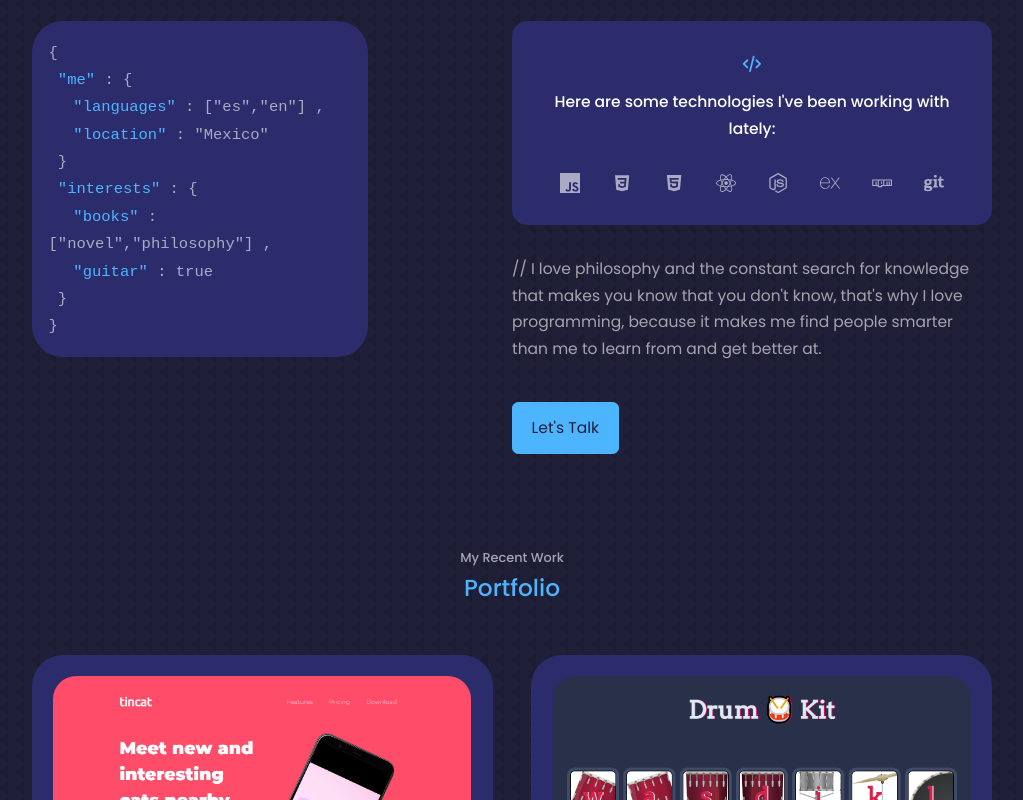
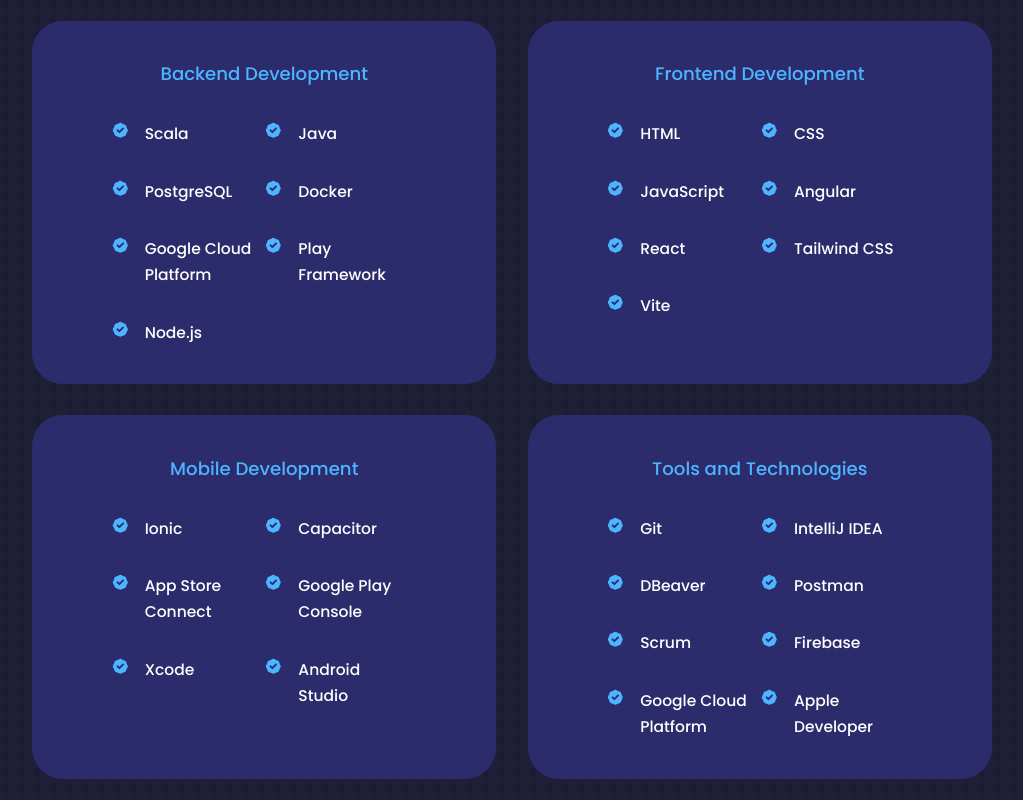
Before and after one commit to Davidsmait/WorkSamples, a React (Vite) app: page / in a window 1280 px wide. Shown: the part 980-1780 px from the top of the page, without its empty margins (128-1151 px from the left). Built offline with nearby package versions, Linux system fonts and the light colour scheme.

Commit message:
fix: - experience first - experience__details-icon - nav

```diff
--- a/src/App.jsx
+++ b/src/App.jsx
@@ -15,9 +15,9 @@
     <div className="App">
       <Header />
       <Nav />
-      <About />
+        <Experience />
+        <About />
       <Portfolio />
-      <Experience />
       {/* <Contact /> */}
       <Footer />
     </div>
--- a/src/components/experience/Experience.jsx
+++ b/src/components/experience/Experience.jsx
@@ -1,85 +1,238 @@
 import React from 'react'
 import './experience.css'
-import {HiBadgeCheck} from 'react-icons/hi'
+import { HiBadgeCheck } from 'react-icons/hi'
 
 const Experience = () => {
     return (
         <section id='experience' className='experience__section'>
-      <h5>What Skills I have</h5>
+            <h5>What Skills I Have</h5>
             <h2>My Experience</h2>
 
             <div className="container experience__container">
+                <div className="experience__backend">
+                    <h3>Backend Development</h3>
+                    <div className="experience__content">
+                        <article className='experience__details'>
+                            <HiBadgeCheck className='experience__details-icon'/>
+                            <div>
+                                <h4>Scala</h4>
+                            </div>
+                        </article>
+                        <article className='experience__details'>
+                            <HiBadgeCheck className='experience__details-icon'/>
+                            <div>
+                                <h4>Java</h4>
+                            </div>
+                        </article>
+
+                        <article className='experience__details'>
+                            <HiBadgeCheck className='experience__details-icon'/>
+                            <div>
+                                <h4>PostgreSQL</h4>
+                            </div>
+                        </article>
+                        <article className='experience__details'>
+                            <HiBadgeCheck className='experience__details-icon'/>
+                            <div>
+                                <h4>Docker</h4>
+                            </div>
+                        </article>
+                        <article className='experience__details'>
+                            <HiBadgeCheck className='experience__details-icon'/>
+                            <div>
+                                <h4>Google Cloud Platform</h4>
+                            </div>
+                        </article>
+                        <article className='experience__details'>
+                            <HiBadgeCheck className='experience__details-icon'/>
+                            <div>
+                                <h4>Play Framework</h4>
+                            </div>
+                        </article>
+                        <article className='experience__details'>
+                            <HiBadgeCheck className='experience__details-icon'/>
+                            <div>
+                                <h4>Node.js</h4>
+                            </div>
+                        </article>
+                    </div>
+                </div>
+                {/* END OF BACKEND */}
                 <div className="experience__frontend">
                     <h3>Frontend Development</h3>
                     <div className="experience__content">
                         <article className='experience__details'>
-              <HiBadgeCheck className='experience__details-icon' />
+                            <HiBadgeCheck className='experience__details-icon'/>
                             <div>
                                 <h4>HTML</h4>
                             </div>
                         </article>
                         <article className='experience__details'>
-              <HiBadgeCheck className='experience__details-icon' />
+                            <HiBadgeCheck className='experience__details-icon'/>
                             <div>
                                 <h4>CSS</h4>
                             </div>
                         </article>
                         <article className='experience__details'>
+                            <HiBadgeCheck className='experience__details-icon'/>
+                            <div>
+                                <h4>JavaScript</h4>
+                            </div>
+                        </article>
+                        <article className='experience__details'>
+                            <HiBadgeCheck className='experience__details-icon'/>
+                            <div>
+                                <h4>Angular</h4>
+                            </div>
+                        </article>
+                        <article className='experience__details'>
+                            <HiBadgeCheck className='experience__details-icon'/>
+                            <div>
+                                <h4>React</h4>
+                            </div>
+                        </article>
+
+                        <article className='experience__details'>
+                            <HiBadgeCheck className='experience__details-icon'/>
+                            <div>
+                                <h4>Tailwind CSS</h4>
+                            </div>
+                        </article>
+                        <article className='experience__details'>
+                            <HiBadgeCheck className='experience__details-icon'/>
+                            <div>
+                                <h4>Vite</h4>
+                            </div>
+                        </article>
+                    </div>
+                </div>
+                {/* END OF FRONTEND */}
+
+                <div className="experience__mobile">
+                    <h3>Mobile Development</h3>
+                    <div className="experience__content">
+                        <article className='experience__details'>
+                            <HiBadgeCheck className='experience__details-icon'/>
+                            <div>
+                                <h4>Ionic</h4>
+                            </div>
+                        </article>
+                        <article className='experience__details'>
+                            <HiBadgeCheck className='experience__details-icon'/>
+                            <div>
+                                <h4>Capacitor</h4>
+                            </div>
+                        </article>
+                        <article className='experience__details'>
+                            <HiBadgeCheck className='experience__details-icon'/>
+                            <div>
+                                <h4>App Store Connect</h4>
+                            </div>
+                        </article>
+                        <article className='experience__details'>
+                            <HiBadgeCheck className='experience__details-icon'/>
+                            <div>
+                                <h4>Google Play Console</h4>
+                            </div>
+                        </article>
+                        <article className='experience__details'>
+                            <HiBadgeCheck className='experience__details-icon'/>
+                            <div>
+                                <h4>Xcode</h4>
+                            </div>
+                        </article>
+                        <article className='experience__details'>
+                            <HiBadgeCheck className='experience__details-icon'/>
+                            <div>
+                                <h4>Android Studio</h4>
+                            </div>
+                        </article>
+                    </div>
+                </div>
+                <div className="experience__tools">
+                    <h3>Tools and Technologies</h3>
+                    <div className="experience__content">
+                        <article className='experience__details'>
+                            <HiBadgeCheck className='experience__details-icon'/>
+                            <div>
+                                <h4>Git</h4>
+                            </div>
+                        </article>
+                        <article className='experience__details'>
+                            <HiBadgeCheck className='experience__details-icon'/>
+                            <div>
+                                <h4>IntelliJ IDEA</h4>
+                            </div>
+                        </article>
+                        <article className='experience__details'>
+                            <HiBadgeCheck className='experience__details-icon'/>
+                            <div>
+                                <h4>DBeaver</h4>
+                            </div>
+                        </article>
+                        <article className='experience__details'>
+                            <HiBadgeCheck className='experience__details-icon'/>
+                            <div>
+                                <h4>Postman</h4>
+                            </div>
+                        </article>
+                        <article className='experience__details'>
+                            <HiBadgeCheck className='experience__details-icon'/>
+                            <div>
+                                <h4>Scrum</h4>
+                            </div>
+                        </article>
+
+                        <article className='experience__details'>
+                            <HiBadgeCheck className='experience__details-icon'/>
+                            <div>
+                                <h4>Firebase</h4>
+                            </div>
+                        </article>
+                        <article className='experience__details'>
+                            <HiBadgeCheck className='experience__details-icon'/>
+                            <div>
+                                <h4>Google Cloud Platform</h4>
+                            </div>
+                        </article>
+                        <article className='experience__details'>
+                            <HiBadgeCheck className='experience__details-icon'/>
+                            <div>
+                                <h4> Apple Developer</h4>
+                            </div>
+                        </article>
+                    </div>
+                </div>
+                <div className="experience__architecture">
+                    <h3>Software Architecture</h3>
+                    <div className="experience__content">
+                        <article className='experience__details'>
                             <HiBadgeCheck className='experience__details-icon' />
                             <div>
-                <h4>Javascript</h4>
+                                <h4>Layered Architecture</h4>
                             </div>
                         </article>
                         <article className='experience__details'>
                             <HiBadgeCheck className='experience__details-icon' />
                             <div>
-                  <h4>Vite</h4>
+                                <h4>Clean Architecture</h4>
                             </div>
                         </article>
                         <article className='experience__details'>
                             <HiBadgeCheck className='experience__details-icon' />
                             <div>
-                <h4>React</h4>
-              </div>
-            </article>
-          </div>
-        </div>
-        {/* END OF FRONTEND */}
-        <div className="experience__backend">
-          <h3>Backend Developmennt</h3>
-          <div className="experience__content">
-              <article className='experience__details'>
-                <HiBadgeCheck className='experience__details-icon' />
-                <div>
-                  <h4>Node JS</h4>
+                                <h4>MVC</h4>
                             </div>
                         </article>
                         <article className='experience__details'>
                             <HiBadgeCheck className='experience__details-icon' />
                             <div>
-                  <h4>npm</h4>
-                </div>
-              </article>
-              <article className='experience__details'>
-                <HiBadgeCheck className='experience__details-icon' />
-                <div>
-                  <h4>Netlify</h4>
-                </div>
-              </article>
-              <article className='experience__details'>
-                <HiBadgeCheck className='experience__details-icon' />
-                <div>
-                  <h4>Git</h4>
-                </div>
-              </article>
-              <article className='experience__details'>
-                <HiBadgeCheck className='experience__details-icon' />
-                <div>
-                  <h4>ExpressJS</h4>
+                                <h4>OOP</h4>
                             </div>
                         </article>
                     </div>
                 </div>
+                {/* END OF SOFTWARE ARCHITECTURE */}
             </div>
         </section>
     )
--- a/src/components/experience/experience.css
+++ b/src/components/experience/experience.css
@@ -33,10 +33,12 @@
 .experience__details {
     display: flex;
     gap: 1rem;
+    margin-right: 5px;
 }
 .experience__details-icon {
-    margin-top: 6px;
+    font-size: 1.2rem;
     color: var(--color-primary);
+    flex-shrink: 0;
 }
 
 /* ============= MEDIA QUERIES (MEDIUM DEVICES) ========== */
--- a/src/components/header/header.css
+++ b/src/components/header/header.css
@@ -124,6 +124,7 @@
 
     .social-icons img {
         height: 2.3rem;
+        height: 2.3rem;
     }
 
 
```
Also changed, not shown: src/components/nav/Nav.jsx (+8 -7 lines). Lines whose indentation alone changed are shown as unchanged.
